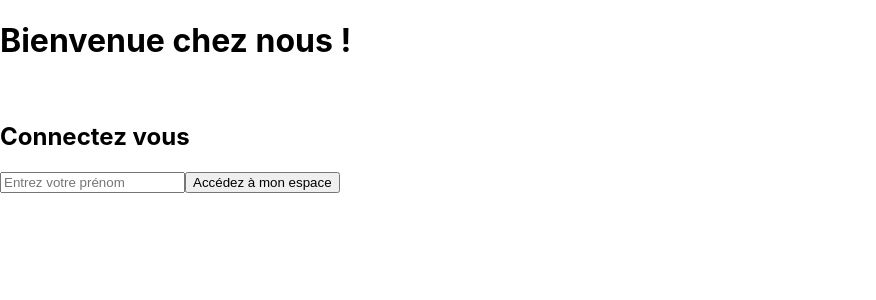
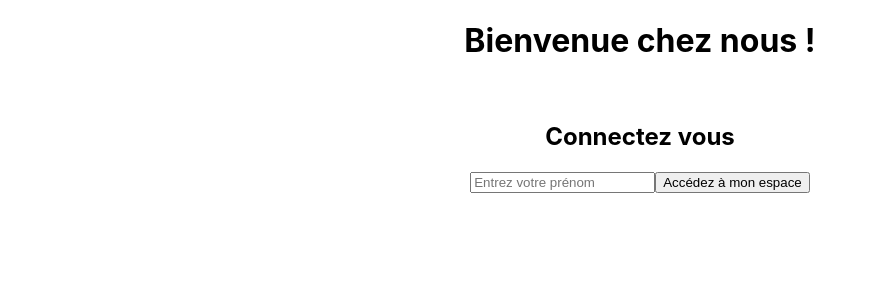
Before and after one commit to bem630/crazee-burgers, a React (Create React App) app: page / in a window 1280 px wide. Shown: the top 300 px of the page, without its empty margins (0-876 px from the left). Built offline with nearby package versions, Linux system fonts and the light colour scheme.

Commit message:
💄 F03 : LOGIN > Add styling and background image

```diff
--- a/src/components/pages/login/LoginForm.js
+++ b/src/components/pages/login/LoginForm.js
@@ -1,5 +1,6 @@
 import { useState } from "react";
 import { useNavigate } from "react-router-dom";
+import styled from "styled-components";
 //import OrderPage from "../order/OrderPage";
 
 const LoginForm = () => {
@@ -25,13 +26,22 @@ const LoginForm = () => {
         // soumission du formalaire
         //collecte de données
     return (
-        <form action="" onSubmit={handleSubmit}>
-            <h1>Bienvenue chez nous !</h1><br/>
-            <h2>Connectez vous</h2>
-            <input value={inputValues} onChange={handleChange} type="text" placeholder="Entrez votre prénom" required />
-            <button>Accédez à mon espace</button>
-        </form>
+        <LoginFormStyled action="" onSubmit={handleSubmit}>
+            <div>
+                <h1>Bienvenue chez nous !</h1><br/>
+                <h2>Connectez vous</h2>
+            </div>
+            <div>
+                <input value={inputValues} onChange={handleChange} type="text" placeholder="Entrez votre prénom" required />
+                <button>Accédez à mon espace</button>
+            </div>
+        </LoginFormStyled>
      );
 }
 
 export default LoginForm;
+
+const LoginFormStyled = styled.form`
+  text-align: center;
+
+`;
```
Also changed, not shown: 1 other file (tests, documents, lock files or other folders).
